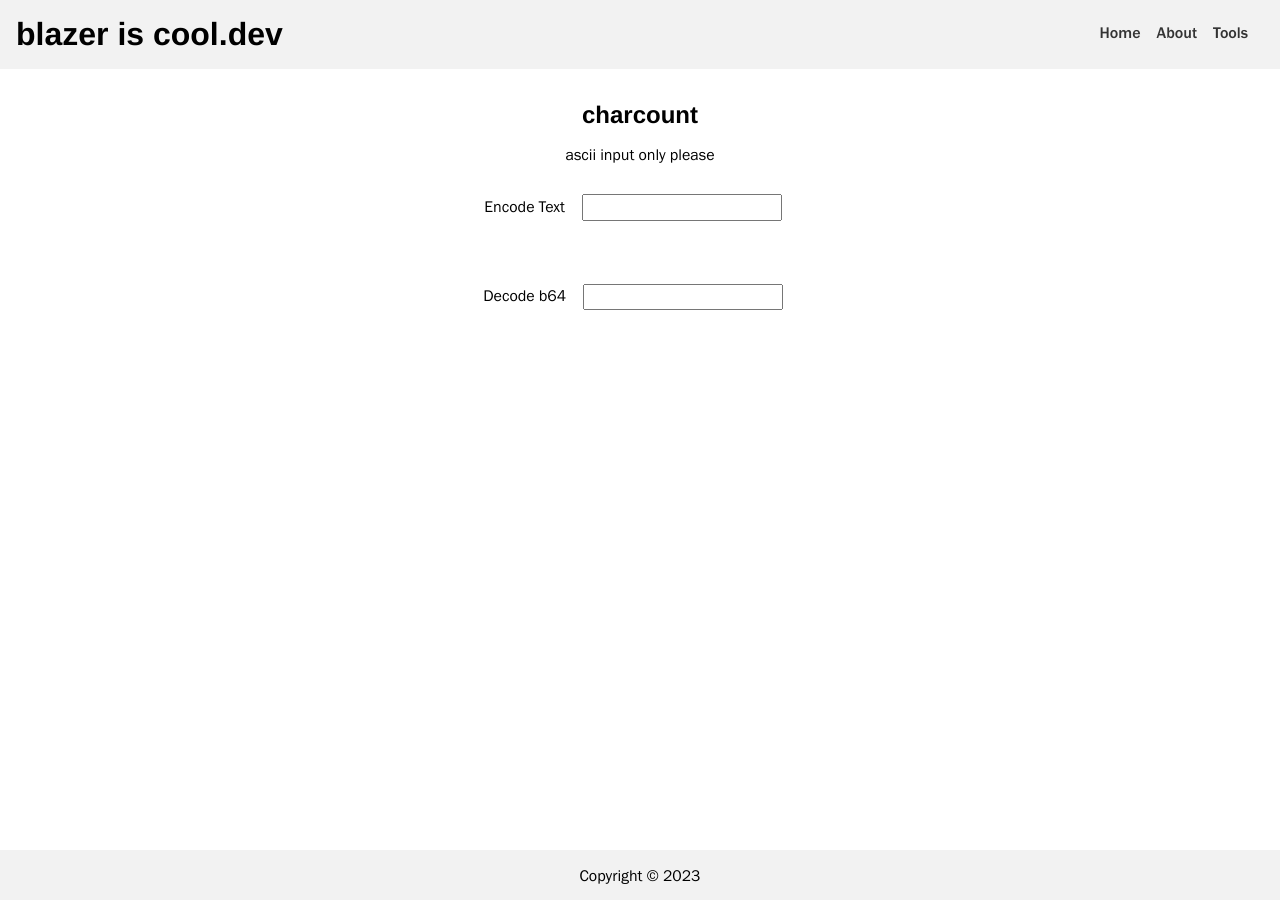
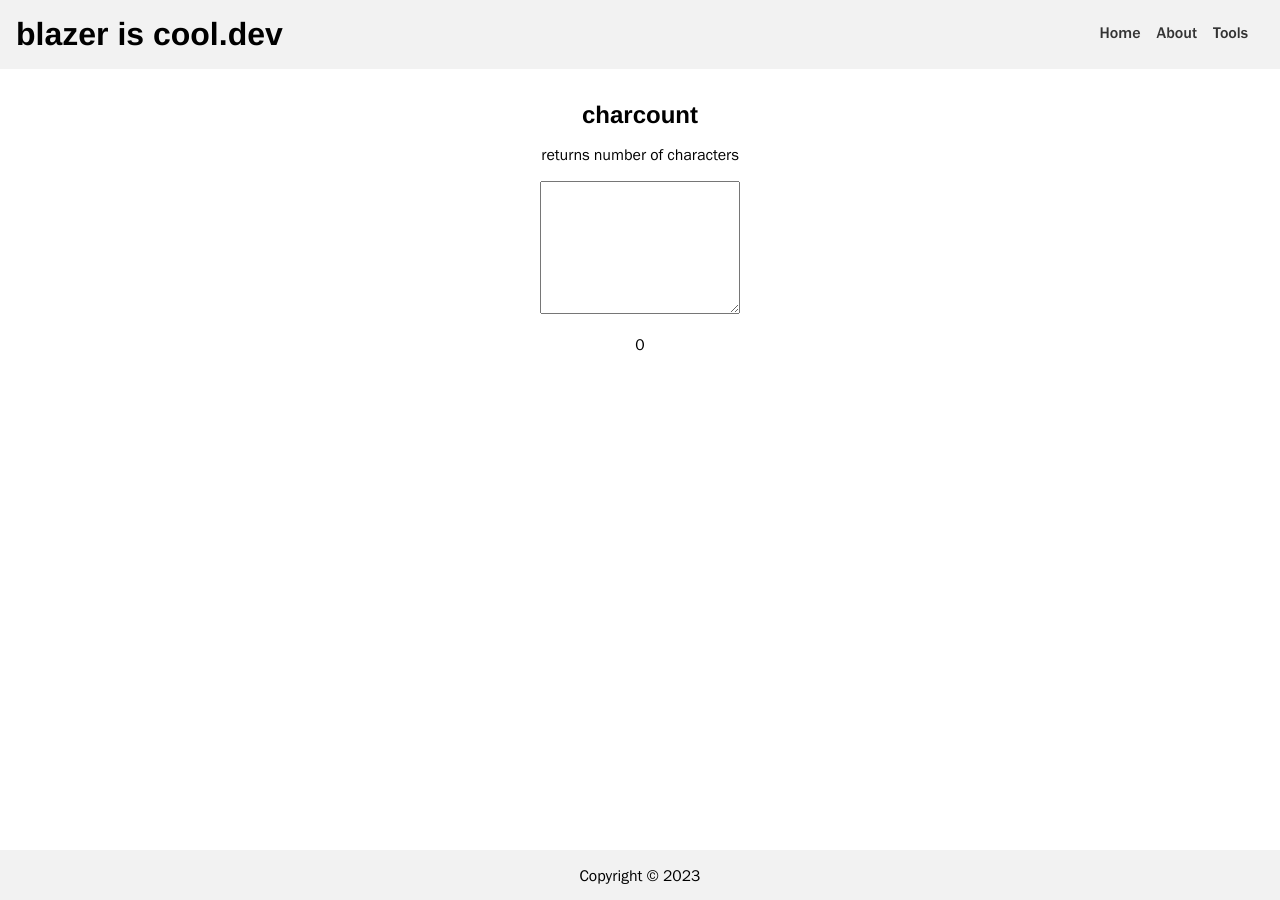
Before and after one commit to Blazer9001/blazer9001.github.io, a Jekyll site: the page built from tools/charcount.md, in a window 1280 px wide. Built offline with Jekyll 4.4.1, drawn with Linux system fonts in a browser that asks for light colours.

Commit message:
im braindead

```diff
--- a/tools/charcount.md
+++ b/tools/charcount.md
@@ -8,15 +8,8 @@ permalink: /tools/charcount
 
 ## charcount
 
-<p>ascii input only please</p>
+<p>returns number of characters</p>
 <br>
-<label for="decInput">Encode Text</label>
-<input type="text" id="decInput" onkeyup="b64Encode()" onkeydown="b64Encode()" onchange="b64Encode()">
+<textarea id="inputField" onkeyup="count()" onkeydown="count()" onchange="count()"></textarea>
 <br>
-<span id="enc"></span>
-<br>
-<br>
-<label for="encInput">Decode b64</label>
-<input type="text" id="encInput" onkeyup="b64Decode()" onkeydown="b64Decode()" onchange="b64Decode()">
-<br>
-<span id="dec"></span>
+<span id="output">0</span>
```
